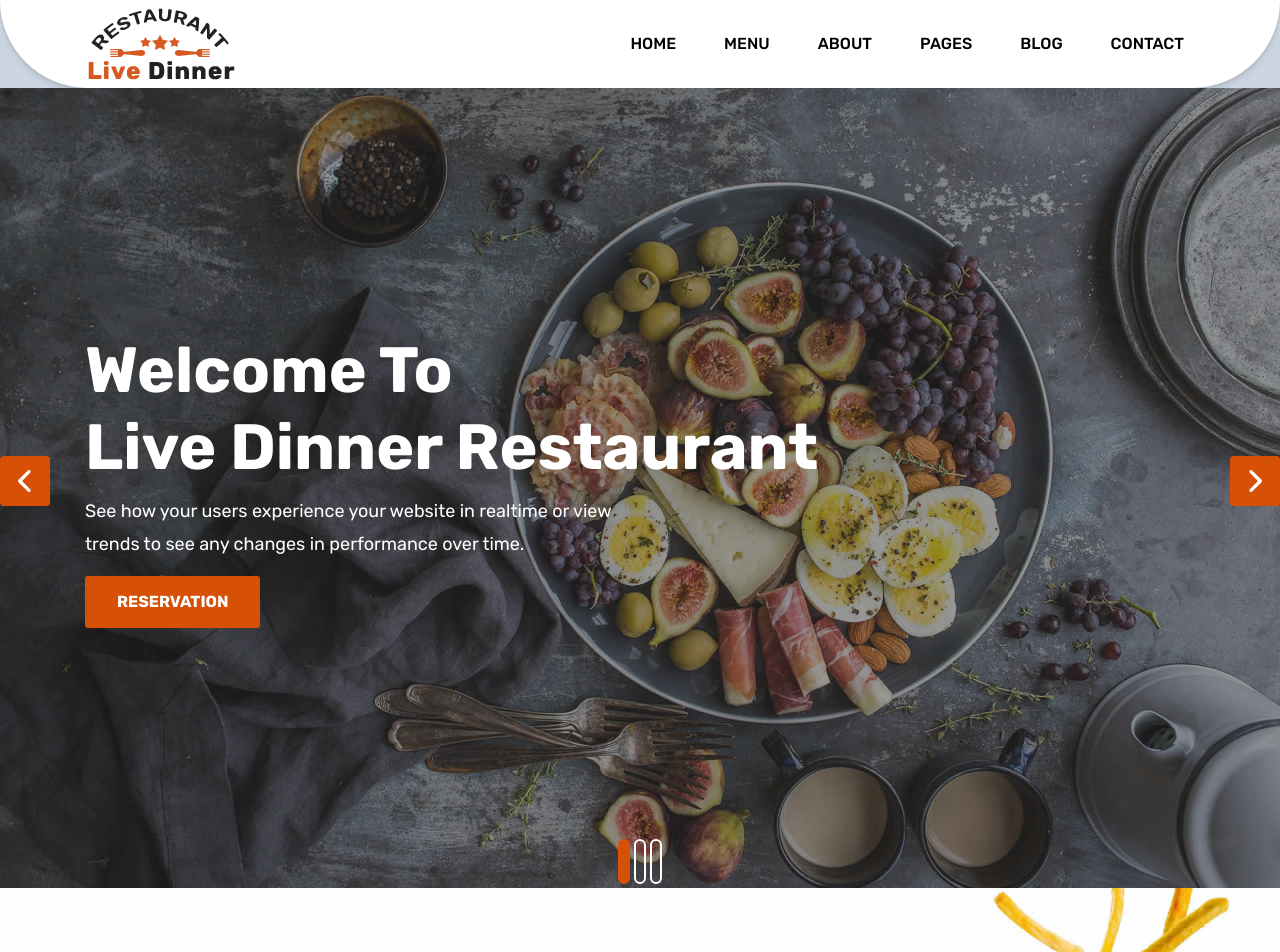
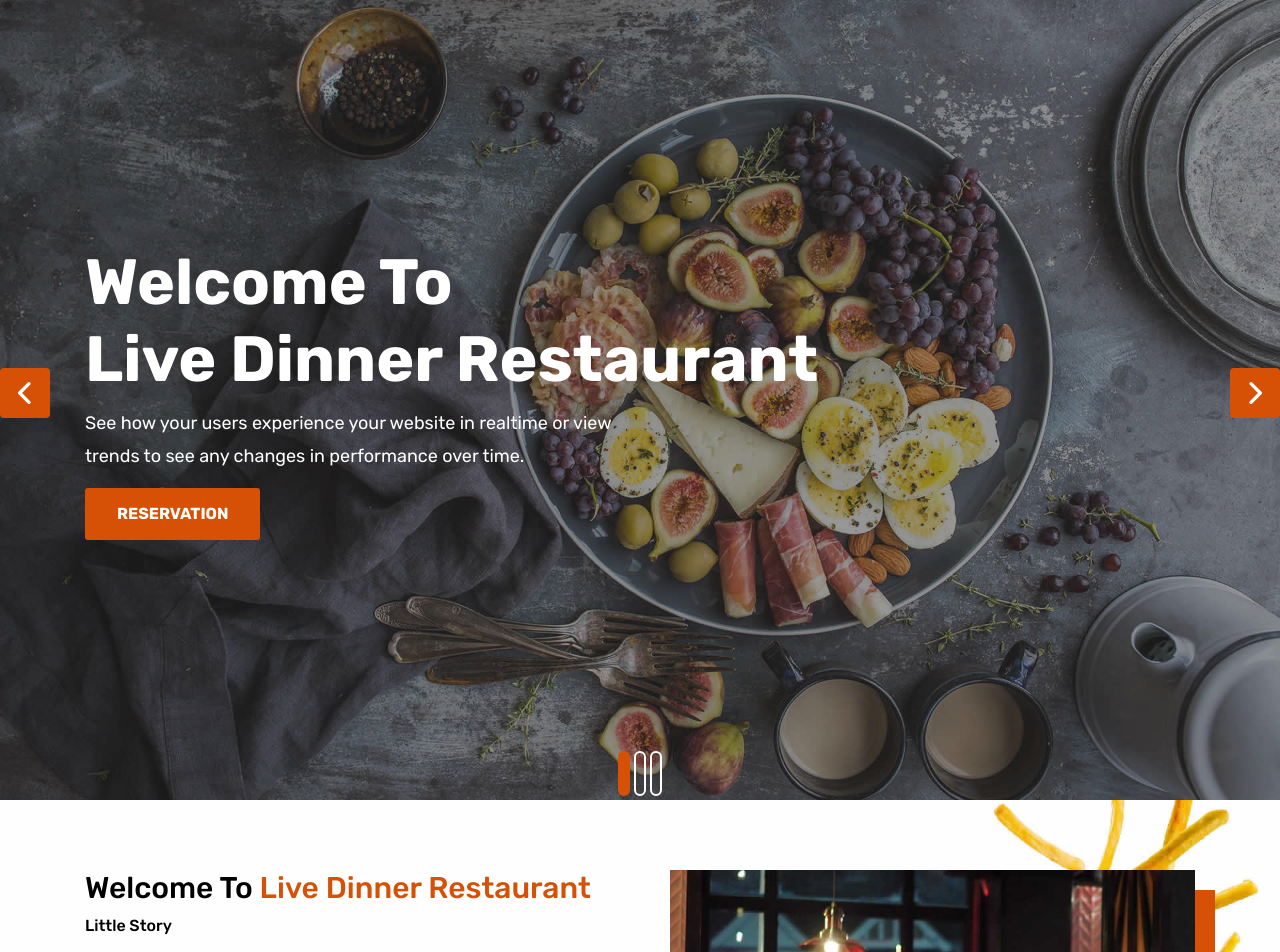
Before and after one commit to trebolcode/demo-restaurant, a React (Vite) app: page / in a window 1280 px wide. Shown: the top 952 px of the page. Built offline with nearby package versions, Linux system fonts and the light colour scheme.

Commit message:
sin el carousel infinito

```diff
--- a/src/App.tsx
+++ b/src/App.tsx
@@ -11,7 +11,7 @@ import SpecialMenu from "./components/SpecialMenu";
 function App() {
   return (
     <div className="w-full bg-slate-300 flex flex-col justify-center items-center">
-      <NavBar/>
+      {/* <NavBar/> */}
       <Hero />
       <Reservation />
       <Daily />
--- /dev/null
+++ b/src/components/Hero.css
@@ -0,0 +1,4 @@
+.punto.activo {
+  background-color: #d65106;
+  border: 0;
+}
--- a/src/components/Hero.tsx
+++ b/src/components/Hero.tsx
@@ -1,30 +1,51 @@
 import React from "react";
-
-import ReserButton from "./subcomponents/ReserButton";
-import { Slide1, Slide2, Slide3 } from "./subcomponents/Slider";
+import Slider from "./subcomponents/Slider";
 import SliderLeft from "../assets/icon/chevron-left.svg";
 import SliderRight from "../assets/icon/chevron-right.svg";
+import "./Hero.css";
 
 const Hero = () => {
+
+  // Codigo para js para cambiar el color de los botones
+  const punto = document.querySelectorAll(".punto");
+
+  punto.forEach((cadaPunto, i) => {
+    punto[i].addEventListener("click", () => {
+      punto.forEach((cadaPunto, i) => {
+        punto[i].classList.remove("activo");
+      });
+
+      punto[i].classList.add("activo");
+    });
+  });
+
   return (
     <main className="w-full h-screen flex justify-center items-end relative">
       <div
         id="slide1"
         className="w-full h-screen opacity-100 target:opacity-100 absolute transition-all ease-in-out duration-500"
       >
-        <Slide1 />
+        <div className="w-full h-screen bg-slider1 bg-cover bg-center absolute"></div>
+        <div className="w-full h-screen bg-colReserHover opacity-50 absolute"></div>
+        <Slider title="Live Dinner Restaurant" />
       </div>
+
       <div
         id="slide2"
         className="w-full h-screen opacity-0 target:opacity-100 absolute transition-all ease-in-out duration-500"
       >
-        <Slide2 />
+        <div className="w-full h-screen bg-slider2 bg-cover bg-center absolute"></div>
+        <div className="w-full h-screen bg-colReserHover opacity-50 absolute"></div>
+        <Slider title="Live Dinner Restaurant" />
       </div>
+
       <div
         id="slide3"
         className="w-full h-screen opacity-0 target:opacity-100 absolute transition-all ease-in-out duration-500"
       >
-        <Slide3 />
+        <div className="w-full h-screen bg-slider3 bg-cover bg-center absolute"></div>
+        <div className="w-full h-screen bg-colReserHover opacity-50 absolute"></div>
+        <Slider title="Yamifood Restaurant" />
       </div>
 
       <div className="my-0 m-auto absolute top-[46%] w-full">
@@ -43,18 +64,15 @@ const Hero = () => {
       </div>
 
       <nav className="w-full h-[49px] flex flex-nowrap justify-center space-x-1 absolute rounded-full">
-        <a
-          href="#slide1"
-          className="w-[12px] h-[45px] border-colPrimary rounded-full bg-colReser"
-        ></a>
-        <a
-          href="#slide2"
-          className="w-[12px] h-[45px] border-2 border-colPrimary rounded-full"
-        ></a>
-        <a
-          href="#slide3"
-          className="w-[12px] h-[45px] border-2 border-colPrimary rounded-full"
-        ></a>
+        <a href="#slide1">
+          <div className="w-[12px] h-[45px] border-2 border-colPrimary rounded-full punto activo"></div>
+        </a>
+        <a href="#slide2">
+          <div className="w-[12px] h-[45px] border-2 border-colPrimary rounded-full punto"></div>
+        </a>
+        <a href="#slide3">
+          <div className="w-[12px] h-[45px] border-2 border-colPrimary rounded-full punto"></div>
+        </a>
       </nav>
     </main>
   );
--- a/src/components/subcomponents/Slider.tsx
+++ b/src/components/subcomponents/Slider.tsx
@@ -1,17 +1,18 @@
 import React from "react";
 import ReserButton from "./ReserButton";
 
-export function Slide1() {
+interface Props {
+  title: string;
+}
+
+function Slider({ title }: Props) {
   return (
     <>
-      <div className="w-full h-screen bg-slider1 bg-cover bg-center absolute"></div>
-      <div className="w-full h-screen bg-colReserHover opacity-50 absolute"></div>
-
       <div className="w-full h-screen flex justify-center items-center absolute">
         <div className="w-[1140px] h-auto px-[15px] pb-4 font-Rubik ">
           <h1 className="text-[64px] font-[500] text-colPrimary pb-[10px] leading-[120%]">
             <strong>
-              Welcome To <br /> Live Dinner Restaurant
+              Welcome To <br /> {title}
             </strong>
           </h1>
           <p className="text-[18px] text-colPrimary mb-[16px] leading-[1.8]">
@@ -25,51 +26,4 @@ export function Slide1() {
   );
 }
 
-export function Slide2() {
-  return (
-    <>
-      <div className="w-full h-screen bg-slider2 bg-cover bg-center absolute"></div>
-      <div className="w-full h-screen bg-colReserHover opacity-50 absolute"></div>
-
-      <div className="w-full h-screen flex justify-center items-center absolute">
-        <div className="w-[1140px] h-auto px-[15px] pb-4 font-Rubik ">
-          <h1 className="text-[64px] font-[500] text-colPrimary pb-[10px] leading-[120%]">
-            <strong>
-              Welcome To <br /> Live Dinner Restaurant
-            </strong>
-          </h1>
-          <p className="text-[18px] text-colPrimary mb-[16px] leading-[1.8]">
-            See how your users experience your website in realtime or view{" "}
-            <br /> trends to see any changes in performance over time.
-          </p>
-          <ReserButton name_button="Reservation" />
-        </div>
-      </div>
-    </>
-  );
-}
-
-export function Slide3() {
-  return (
-    <>
-      <div className="w-full h-screen bg-slider3 bg-cover bg-center absolute"></div>
-      <div className="w-full h-screen bg-colReserHover opacity-50 absolute"></div>
-
-      <div className="w-full h-screen flex justify-center items-center absolute">
-        <div className="w-[1140px] h-auto px-[15px] pb-4 font-Rubik ">
-          <h1 className="text-[64px] font-[500] text-colPrimary pb-[10px] leading-[120%]">
-            <strong>
-              Welcome To
-              <br /> Yamifood Restaurant
-            </strong>
-          </h1>
-          <p className="text-[18px] text-colPrimary mb-[16px] leading-[1.8]">
-            See how your users experience your website in realtime or view{" "}
-            <br /> trends to see any changes in performance over time.
-          </p>
-          <ReserButton name_button="Reservation" />
-        </div>
-      </div>
-    </>
-  );
-}
+export default Slider;
```
